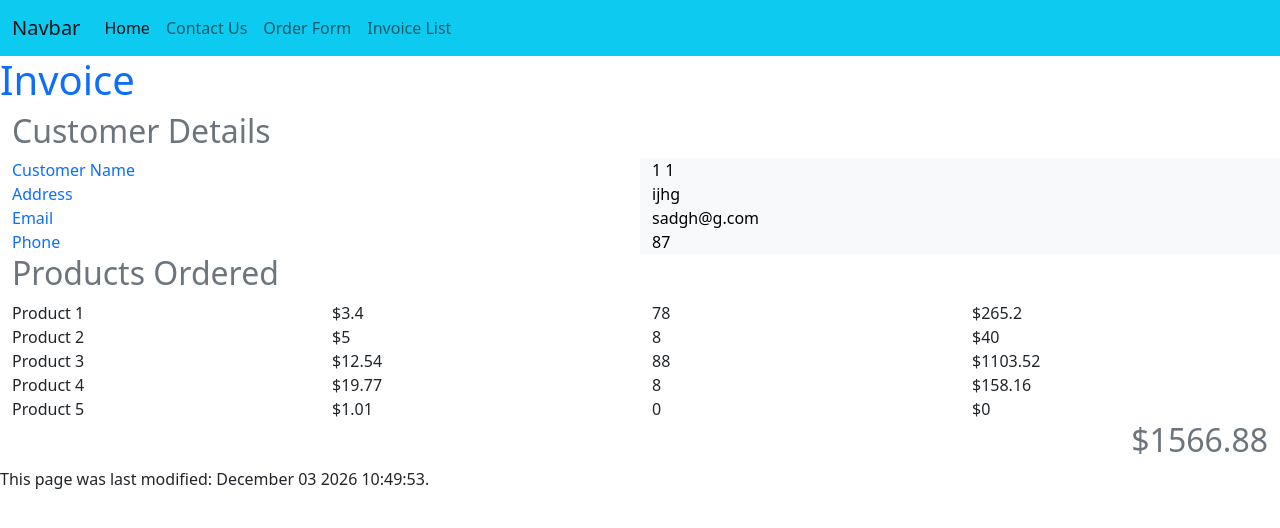
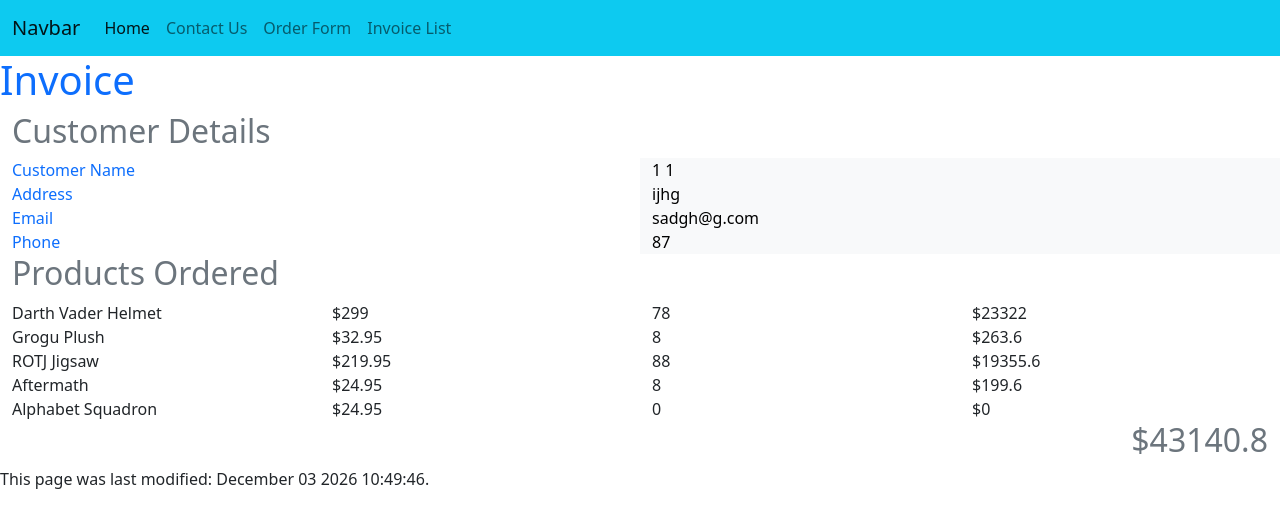
Before and after one commit to RyanCather/SDF-PHP2023, a PHP site: page /invoice.php?invoiceNumber=1 in a window 1280 px wide. Shown: the top 528 px of the page. Run offline with PHP 8.4, Linux system fonts and the light colour scheme.

Commit message:
centralised product names and prices

```diff
--- a/invoice.php
+++ b/invoice.php
@@ -1,4 +1,7 @@
-<?php include "template.php" ?>
+<?php include "template.php"
+/** @var $productNames */
+/** @var $productPrices */
+?>
 <title>Invoice</title>
 <body>
 
@@ -29,18 +32,11 @@ if (($handle = fopen("orders.csv", "r")) !== FALSE) {
     }
     fclose($handle);    // Closes the File
 
-
-    $prod1ItemCost = 3.4;
-    $prod2ItemCost = 5.0;
-    $prod3ItemCost = 12.54;
-    $prod4ItemCost = 19.77;
-    $prod5ItemCost = 1.01;
-
-    $prod1SubTotal = $prod1Quantity * $prod1ItemCost;
-    $prod2SubTotal = $prod2Quantity * $prod2ItemCost;
-    $prod3SubTotal = $prod3Quantity * $prod3ItemCost;
-    $prod4SubTotal = $prod4Quantity * $prod4ItemCost;
-    $prod5SubTotal = $prod5Quantity * $prod5ItemCost;
+    $prod1SubTotal = $prod1Quantity * $productPrices["product1"];
+    $prod2SubTotal = $prod2Quantity * $productPrices["product2"];
+    $prod3SubTotal = $prod3Quantity * $productPrices["product3"];
+    $prod4SubTotal = $prod4Quantity * $productPrices["product4"];
+    $prod5SubTotal = $prod5Quantity * $productPrices["product5"];
     $invoiceTotal = $prod1SubTotal + $prod2SubTotal + $prod3SubTotal + $prod4SubTotal + $prod5SubTotal;
 }
 
@@ -93,32 +89,32 @@ if (($handle = fopen("orders.csv", "r")) !== FALSE) {
     </div>
 
     <div class="row">
-        <div class="col-lg-3">Product 1</div>
-        <div class="col-lg-3">$<?= $prod1ItemCost ?></div>
+        <div class="col-lg-3"><?php echo $productNames["product1"]; ?> </div>
+        <div class="col-lg-3">$<?= $productPrices["product1"]; ?></div>
         <div class="col-lg-3"><?= $prod1Quantity ?></div>
         <div class="col-lg-3">$<?= $prod1SubTotal ?></div>
     </div>
     <div class="row">
-        <div class="col-lg-3">Product 2</div>
-        <div class="col-lg-3">$<?= $prod2ItemCost ?></div>
+        <div class="col-lg-3"><?php echo $productNames["product2"]; ?> </div>
+        <div class="col-lg-3">$<?= $productPrices["product2"]; ?></div>
         <div class="col-lg-3"><?= $prod2Quantity ?></div>
         <div class="col-lg-3">$<?= $prod2SubTotal ?></div>
     </div>
     <div class="row">
-        <div class="col-lg-3">Product 3</div>
-        <div class="col-lg-3">$<?= $prod3ItemCost ?></div>
+        <div class="col-lg-3"><?php echo $productNames["product3"]; ?> </div>
+        <div class="col-lg-3">$<?= $productPrices["product3"]; ?></div>
         <div class="col-lg-3"><?= $prod3Quantity ?></div>
         <div class="col-lg-3">$<?= $prod3SubTotal ?></div>
     </div>
     <div class="row">
-        <div class="col-lg-3">Product 4</div>
-        <div class="col-lg-3">$<?= $prod4ItemCost ?></div>
+        <div class="col-lg-3"><?php echo $productNames["product4"]; ?> </div>
+        <div class="col-lg-3">$<?= $productPrices["product4"]; ?></div>
         <div class="col-lg-3"><?= $prod4Quantity ?></div>
         <div class="col-lg-3">$<?= $prod4SubTotal ?></div>
     </div>
     <div class="row">
-        <div class="col-lg-3">Product 5</div>
-        <div class="col-lg-3">$<?= $prod5ItemCost ?></div>
+        <div class="col-lg-3"><?php echo $productNames["product5"]; ?> </div>
+        <div class="col-lg-3">$<?= $productPrices["product5"]; ?></div>
         <div class="col-lg-3"><?= $prod5Quantity ?></div>
         <div class="col-lg-3">$<?= $prod5SubTotal ?></div>
     </div>
--- a/template.php
+++ b/template.php
@@ -24,7 +24,7 @@
                 <li class="nav-item">
                     <a class="nav-link" href="orderForm.php">Order Form</a>
                 </li>
-                 <li class="nav-item">
+                <li class="nav-item">
                     <a class="nav-link" href="invoiceList.php">Invoice List</a>
                 </li>
             </ul>
@@ -34,6 +34,8 @@
 
 <?php
 
+$productNames = array("product1"=>"Darth Vader Helmet", "product2"=>"Grogu Plush", "product3"=>"ROTJ Jigsaw", "product4"=>"Aftermath", "product5"=>"Alphabet Squadron");
+$productPrices= array("product1"=>299.0, "product2"=>32.95, "product3"=>219.95, "product4"=>24.95, "product5"=>24.95);
 function footer(): string
 {
     date_default_timezone_set('Australia/Canberra');
```
Also changed, not shown: orderForm.php (+8 -6 lines).
